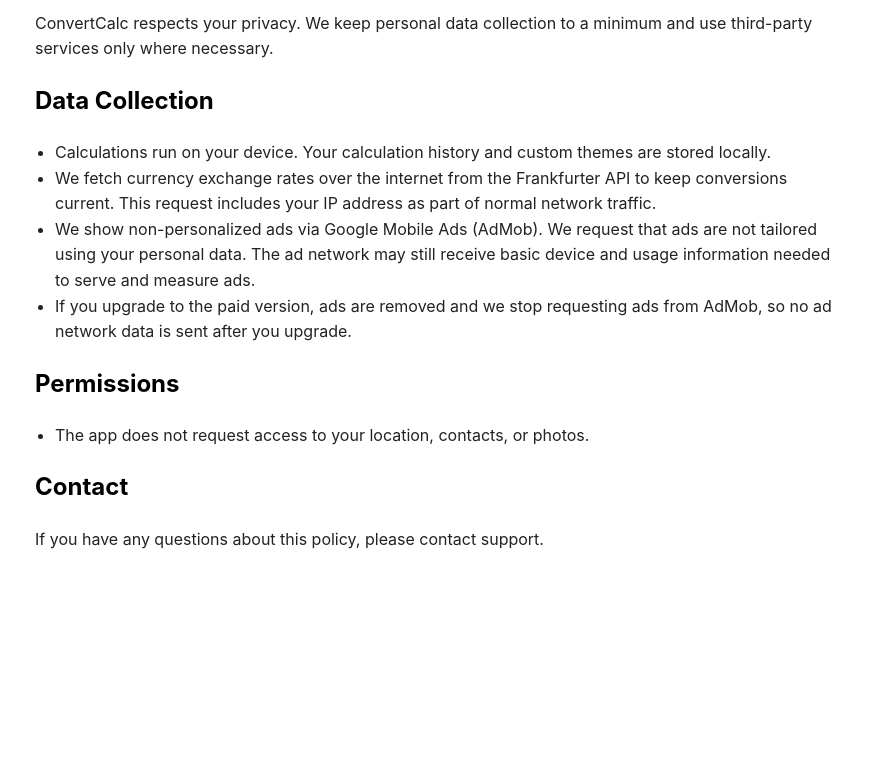
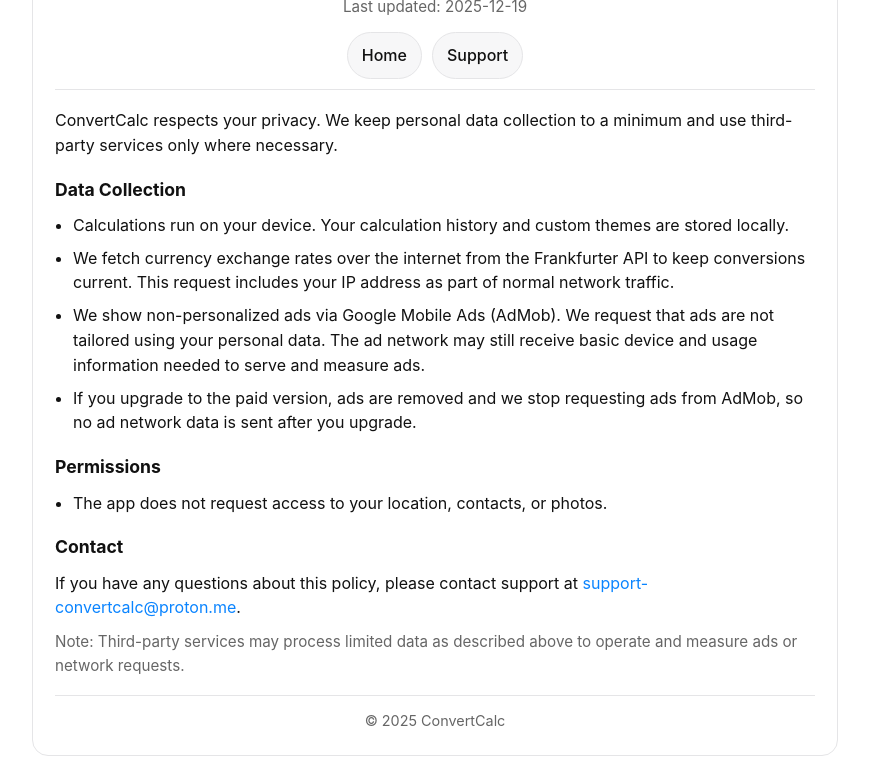
Before and after one commit to Alx-Ryan/Alx-Ryan.github.io, a plain HTML site: page convertcalc-privacy/index.html in a window 1280 px wide. Shown: the part 102-886 px from the top of the page, without its empty margins (205-1074 px from the left). Before the commit the page ends 800 px from the top, so only its background shows below. Drawn offline with Linux system fonts and the light colour scheme.

Commit message:
Update index.html

```diff
--- a/convertcalc-privacy/index.html
+++ b/convertcalc-privacy/index.html
@@ -1,29 +1,155 @@
-<!DOCTYPE html>
+<!doctype html>
 <html lang="en">
 <head>
-  <meta charset="UTF-8" />
-  <meta name="viewport" content="width=device-width, initial-scale=1.0" />
+  <meta charset="utf-8" />
+  <meta name="viewport" content="width=device-width, initial-scale=1" />
   <title>Privacy Policy – ConvertCalc</title>
+
   <style>
+    :root {
+      --accent: #0a84ff;
+      --text: #111;
+      --subtle: #666;
+      --border: #e5e5e7;
+      --bg: #ffffff;
+      --card: #ffffff;
+    }
+
     body {
-      font-family: -apple-system, BlinkMacSystemFont, "Segoe UI", Roboto, Helvetica, Arial, sans-serif;
-      line-height: 1.6;
-      max-width: 800px;
-      margin: 40px auto;
-      padding: 0 16px;
-      color: #222;
+      margin: 0;
+      font-family: -apple-system, BlinkMacSystemFont, "SF Pro Text",
+                   "SF Pro Display", Inter, system-ui, sans-serif;
+      background: var(--bg);
+      color: var(--text);
+      line-height: 1.55;
     }
-    h1, h2 {
-      color: #000;
+
+    .wrap {
+      min-height: 100vh;
+      display: flex;
+      align-items: flex-start;
+      justify-content: center;
+      padding: 28px 18px;
     }
+
+    .card {
+      width: 100%;
+      max-width: 760px;
+      background: var(--card);
+      border: 1px solid var(--border);
+      border-radius: 16px;
+      padding: 22px;
+    }
+
+    header {
+      text-align: center;
+      padding-bottom: 10px;
+      border-bottom: 1px solid var(--border);
+      margin-bottom: 18px;
+    }
+
+    h1 {
+      margin: 0 0 6px;
+      font-size: 1.6rem;
+      font-weight: 700;
+      letter-spacing: -0.02em;
+    }
+
+    .meta {
+      margin: 0;
+      color: var(--subtle);
+      font-size: 0.95rem;
+    }
+
+    h2 {
+      margin: 18px 0 10px;
+      font-size: 1.1rem;
+      font-weight: 700;
+    }
+
+    p {
+      margin: 10px 0;
+      color: var(--text);
+    }
+
     ul {
-      padding-left: 20px;
+      margin: 8px 0 0;
+      padding-left: 18px;
+    }
+
+    li {
+      margin: 8px 0;
+      color: var(--text);
+    }
+
+    .note {
+      color: var(--subtle);
+      font-size: 0.95rem;
+    }
+
+    .links {
+      display: flex;
+      flex-wrap: wrap;
+      gap: 10px;
+      justify-content: center;
+      margin-top: 14px;
+    }
+
+    a {
+      text-decoration: none;
+      color: var(--accent);
+    }
+
+    .pill {
+      display: inline-block;
+      padding: 10px 14px;
+      border-radius: 999px;
+      border: 1px solid var(--border);
+      color: var(--text);
+      background: #f7f7f8;
+      font-weight: 500;
+      transition: background 0.15s ease;
+    }
+
+    .pill:hover {
+      background: #f0f0f2;
+    }
+
+    footer {
+      margin-top: 18px;
+      padding-top: 14px;
+      border-top: 1px solid var(--border);
+      color: var(--subtle);
+      font-size: 0.9rem;
+      text-align: center;
+    }
+
+    @media (prefers-color-scheme: dark) {
+      :root {
+        --bg: #0b0b0d;
+        --card: #121214;
+        --text: #f4f4f5;
+        --subtle: #a1a1aa;
+        --border: #2a2a2e;
+      }
+      .pill { background: #1a1a1f; }
+      .pill:hover { background: #232329; }
     }
   </style>
 </head>
+
 <body>
+  <div class="wrap">
+    <main class="card">
+      <header>
+        <h1>Privacy Policy – ConvertCalc</h1>
+        <p class="meta">Last updated: 2025-12-19</p>
 
-<h1>Privacy Policy – ConvertCalc</h1>
+        <div class="links">
+          <a class="pill" href="/">Home</a>
+          <a class="pill" href="/support/">Support</a>
+        </div>
+      </header>
 
       <p>
         ConvertCalc respects your privacy. We keep personal data collection to a minimum
@@ -57,8 +183,17 @@
 
       <h2>Contact</h2>
       <p>
-  If you have any questions about this policy, please contact support.
+        If you have any questions about this policy, please contact support at
+        <a href="mailto:support-convertcalc@proton.me">support-convertcalc@proton.me</a>.
+      </p>
+      <p class="note">
+        Note: Third-party services may process limited data as described above to operate and measure ads or network requests.
       </p>
 
+      <footer>
+        © 2025 ConvertCalc
+      </footer>
+    </main>
+  </div>
 </body>
 </html>
```
Lines whose indentation alone changed are shown as unchanged.
